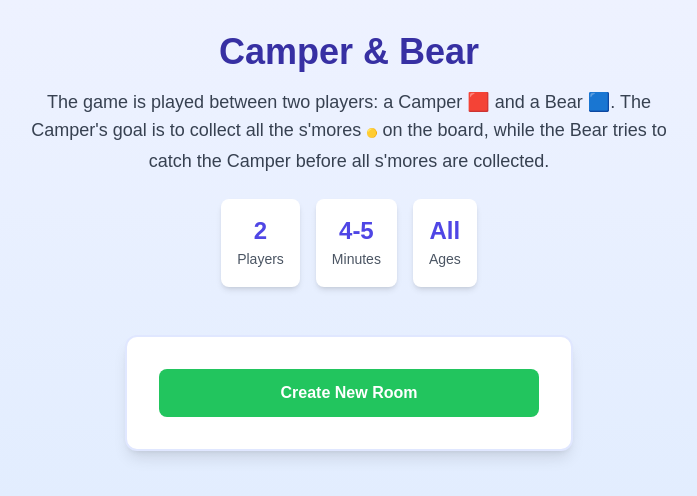
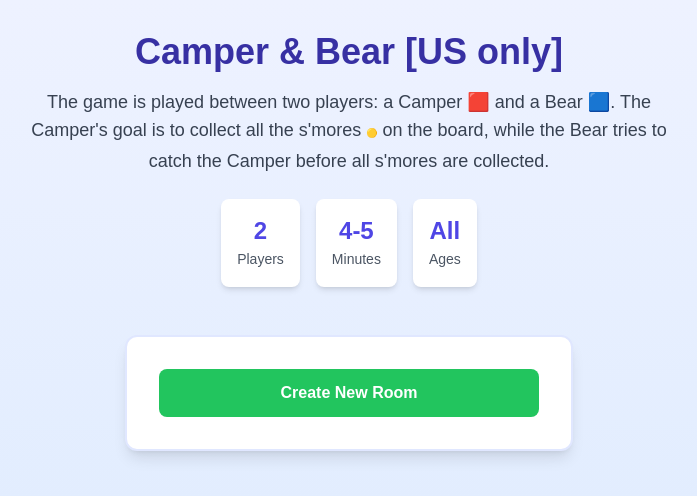
Before and after one commit to myatinsharma/two-play-pac, a Next.js app: page / in a window 1280 px wide. Shown: the top 496 px of the page, without its empty margins (291-988 px from the left). Built offline with nearby package versions, Linux system fonts and the light colour scheme.

Commit message:
Update page.js

```diff
--- a/src/app/page.js
+++ b/src/app/page.js
@@ -32,7 +32,7 @@ export default function HomePage() {
       <div className="container mx-auto px-4 py-8">
         <div className="text-center mb-12">
           <h1 className="text-4xl font-bold mb-4 text-indigo-800">
-            Camper & Bear
+            Camper & Bear [US only]
           </h1>
           <div className="max-w-2xl mx-auto">
             <p className="text-lg text-gray-700 mb-6">
```
